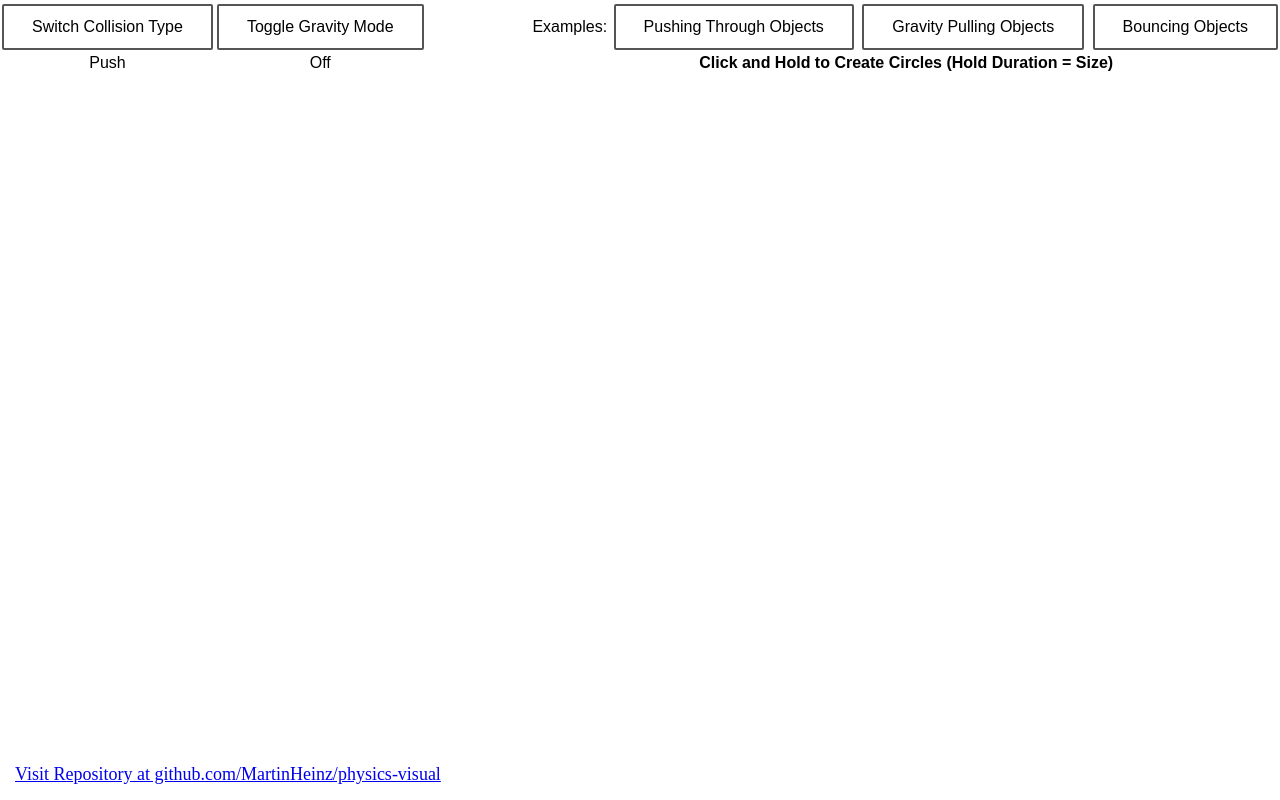
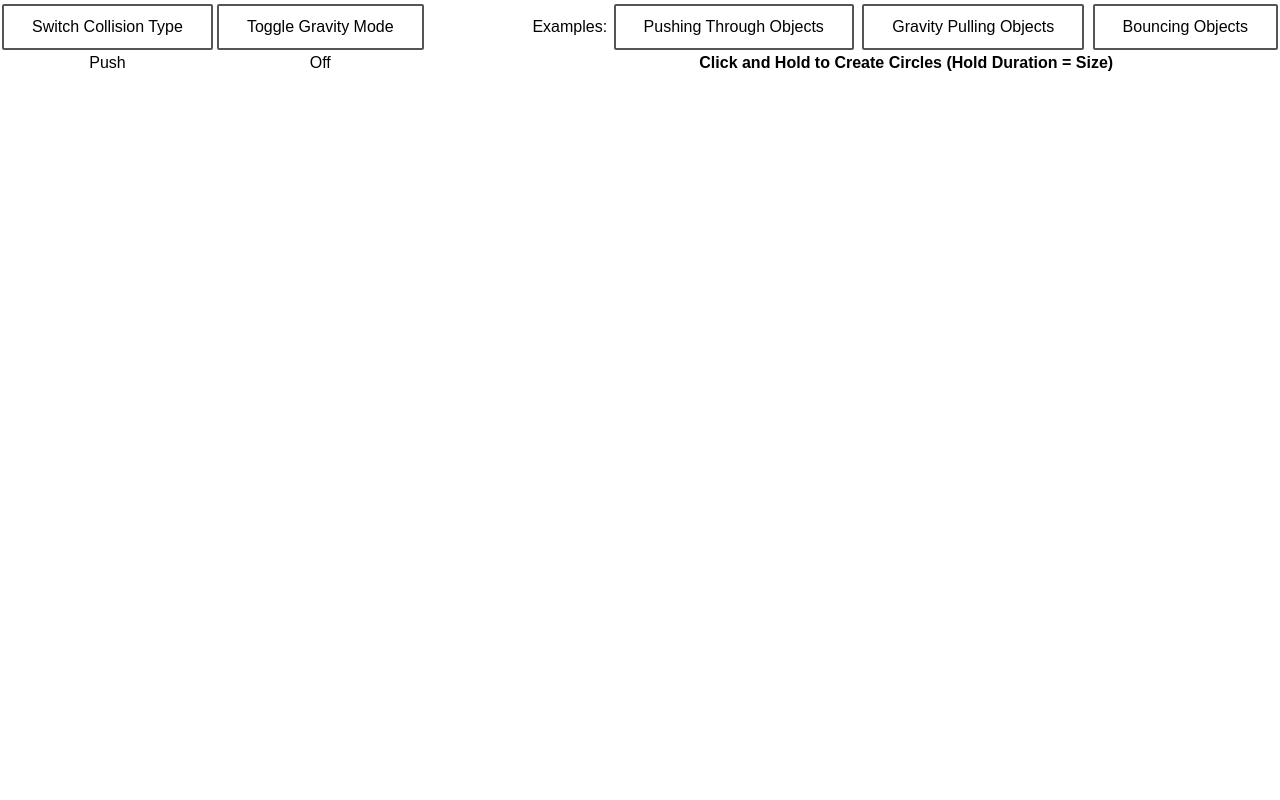
Before and after one commit to ProgrammingPirates/Physics-Visualizer, a plain HTML site: page index.html in a window 1280 px wide. Drawn offline with Linux system fonts and the light colour scheme.

Commit message:
Update index.html

```diff
--- a/index.html
+++ b/index.html
@@ -19,9 +19,7 @@
         <div style="text-align: center;"><b>Click and Hold to Create Circles (Hold Duration = Size)</b></div>
 </div>
 
-<div id="url">
-    <a href="https://github.com/MartinHeinz/physics-visual">Visit Repository at github.com/MartinHeinz/physics-visual</a>
-</div>
+
 <canvas id="canvas">
 </canvas>
 
```
